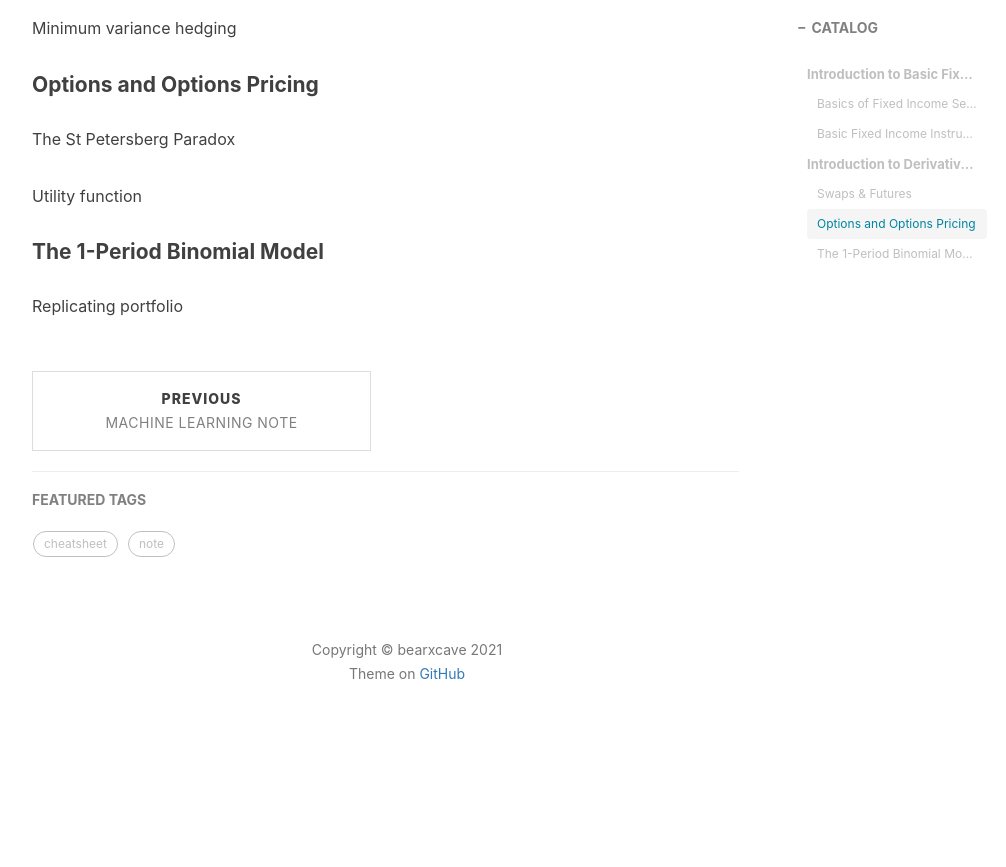
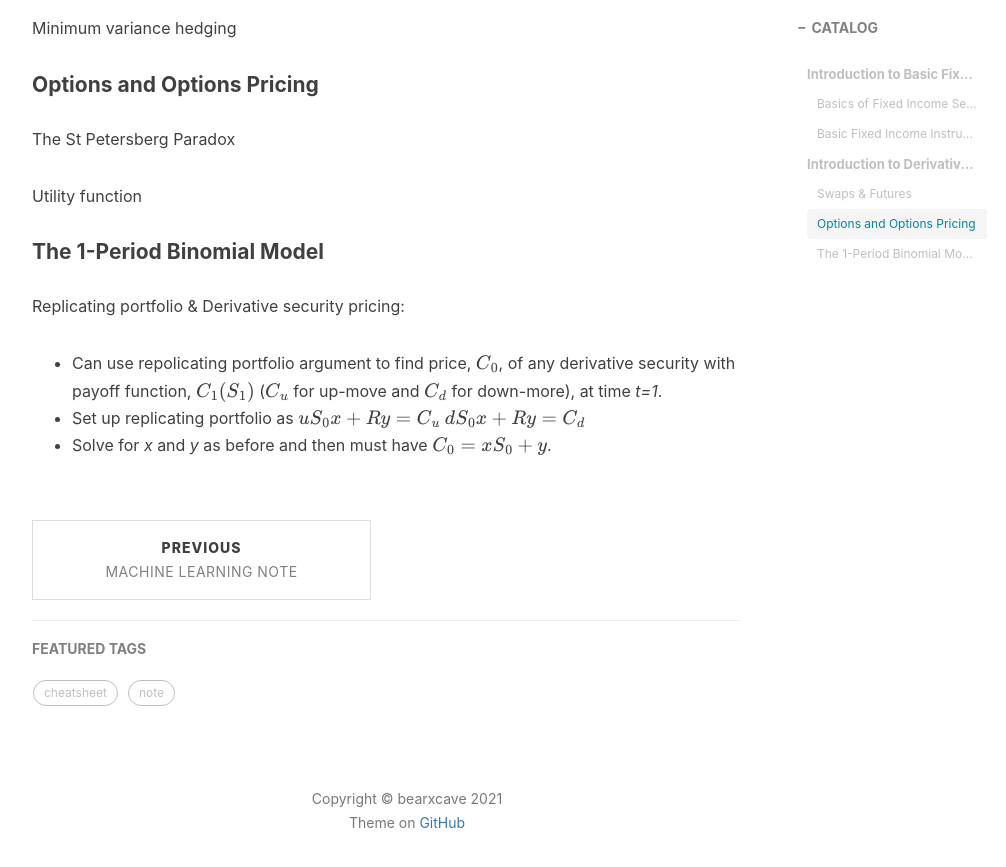
Before and after one commit to Bearxcave/Bearxcave.github.io, a Jekyll site: the page built from _posts/2021-03-12-cheatsheet-FE&RM-I.md, in a window 1280 px wide and 900 px high, scrolled down 2224 px. Shown: the top 867 px of the window, without its empty margins (233-1239 px from the left). Built offline with Jekyll 4.4.1, drawn with Linux system fonts in a browser that asks for light colours; nearby versions of some CDN libraries; formulas are drawn with MathJax 3; comment, search, counter and statistics services are not loaded; before the commit the page ends 2975 px from its top, so only the background shows below that.

Commit message:
Update 2021-03-12-cheatsheet-FE&RM-I.md

```diff
--- a/_posts/2021-03-12-cheatsheet-FE&RM-I.md
+++ b/_posts/2021-03-12-cheatsheet-FE&RM-I.md
@@ -72,4 +72,9 @@ Utility function
 
 #### The 1-Period Binomial Model
 
-Replicating portfolio
+Replicating portfolio & Derivative security pricing:
+* Can use repolicating portfolio argument to find price, $C_0$, of any derivative security with payoff function, $C_1(S_1)$ ($C_u$ for up-move and $C_d$ for down-more), at time *t=1*.
+* Set up replicating portfolio as
+$u S_0 x + Ry = C_u$
+$d S_0 x + Ry = C_d$
+* Solve for *x* and *y* as before and then must have $C_0 = x S_0 + y$.
```
